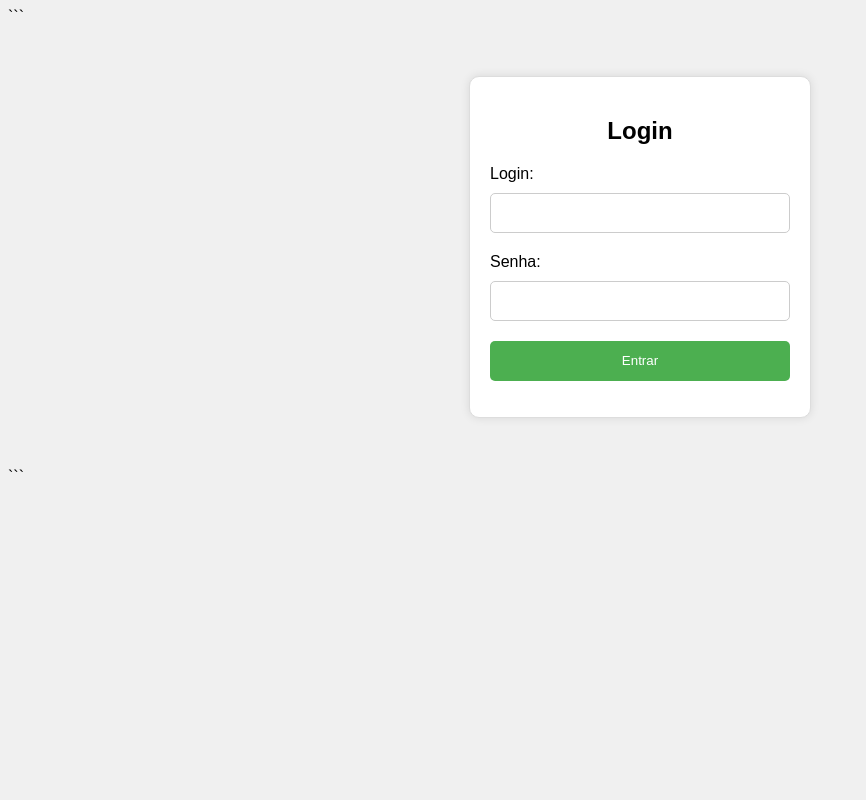
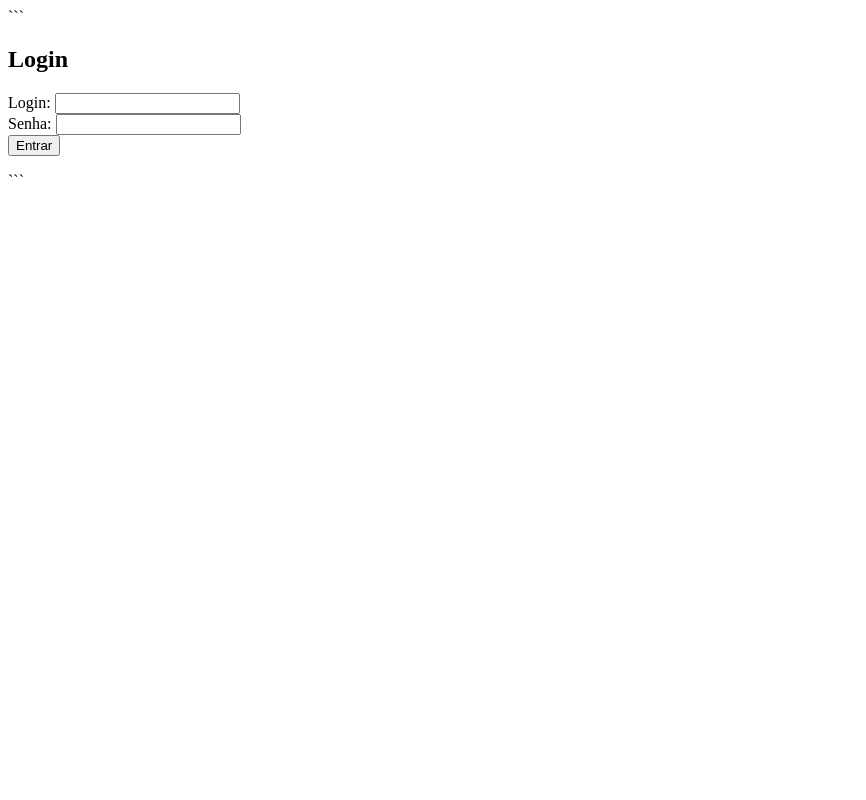
Before and after one commit to Magno-bot666/back-end, a Python web app: template templates/login.html in a window 1280 px wide. Shown: the whole page, without its empty margins (0-866 px from the left). Run offline with Jinja, Linux system fonts and the light colour scheme; the template is opened without the code that fills it, so the values that code supplies are empty.

Commit message:
Update login.html

```diff
--- a/templates/login.html
+++ b/templates/login.html
@@ -5,59 +5,6 @@
     <meta charset="UTF-8">
     <meta name="viewport" content="width=device-width, initial-scale=1.0">
     <title>Login</title>
-    <style>
-        body {
-            font-family: Arial, sans-serif;
-            background-color: #f0f0f0;
-        }
-
-        .container {
-            width: 300px;
-            margin: 50px auto;
-            padding: 20px;
-            background-color: #fff;
-            border: 1px solid #ddd;
-            border-radius: 10px;
-            box-shadow: 0 0 10px rgba(0, 0, 0, 0.1);
-        }
-
-        .titulo {
-            text-align: center;
-            margin-bottom: 20px;
-        }
-
-        .form-group {
-            margin-bottom: 20px;
-        }
-
-        .form-group label {
-            display: block;
-            margin-bottom: 10px;
-        }
-
-        .form-group input {
-            width: 100%;
-            height: 40px;
-            padding: 10px;
-            border: 1px solid #ccc;
-            border-radius: 5px;
-        }
-
-        .btn-login {
-            width: 100%;
-            height: 40px;
-            background-color: #4CAF50;
-            color: #fff;
-            padding: 10px;
-            border: none;
-            border-radius: 5px;
-            cursor: pointer;
-        }
-
-        .btn-login:hover {
-            background-color: #3e8e41;
-        }
-    </style>
 </head>
 <body>
     <div class="container">
```
